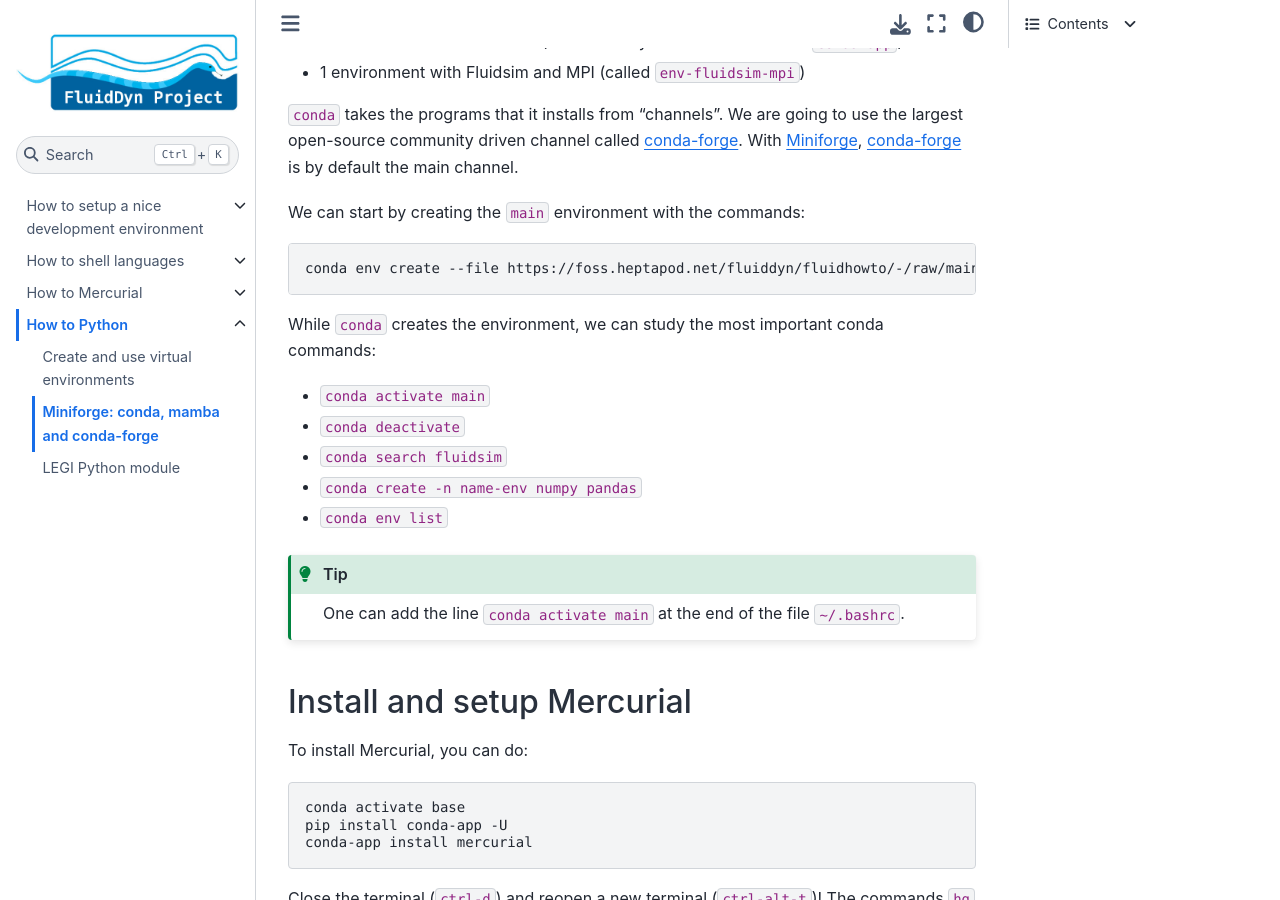
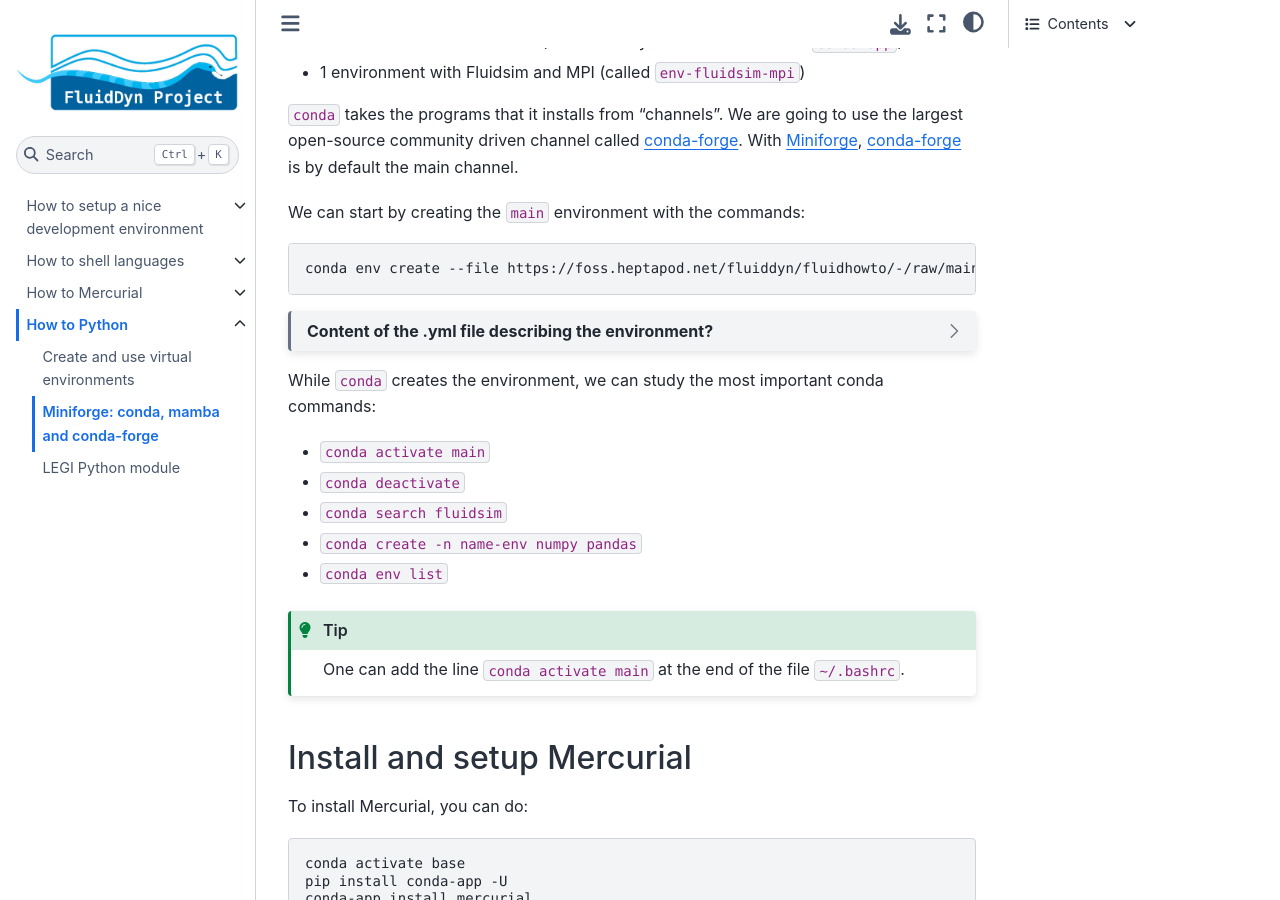
Before and after one commit to fluiddyn/fluidhowto, a Jupyter Book: the page built from book/python/conda-forge.md, in a window 1280 px wide and 900 px high, scrolled down 1133 px. Built offline with Jupyter Book 1.0.4 settings and Sphinx 7.4.7 and the Sphinx Book theme 1.1.4, drawn with Linux system fonts in a browser that asks for light colours; part of the change alters nothing that is shown.

Commit message:
Fix link conda-env-main.yml

`````diff
--- /dev/null
+++ b/book/python/conda-env-main.yml
@@ -0,0 +1,16 @@
+name: main
+dependencies:
+  # standard packages
+  - ipython
+  - numpy
+  - matplotlib
+  - ipympl
+  - scipy
+  - pandas
+  # jupyterlab and few nice extensions
+  - jupyterlab
+  - jupyterlab-myst
+  - jupyterlab-spellchecker
+  - jupyterlab-variableInspector
+  # to be able to use this environment with Spyder
+  - nb_conda_kernels
--- a/book/python/conda-forge.md
+++ b/book/python/conda-forge.md
@@ -94,8 +94,15 @@ largest open-source community driven channel called [conda-forge]. With [Minifor
 We can start by creating the `main` environment with the commands:
 
 ```bash
-conda env create --file https://foss.heptapod.net/fluiddyn/fluidhowto/-/raw/main/conda-envs/env-main.yml
+conda env create --file https://foss.heptapod.net/fluiddyn/fluidhowto/-/raw/main/book/python/conda-env-main.yml
 ```
+
+````{dropdown} Content of the .yml file describing the environment?
+
+```{literalinclude} ./conda-env-main.yml
+```
+
+````
 
 While `conda` creates the environment, we can study the most important conda commands:
 
`````
